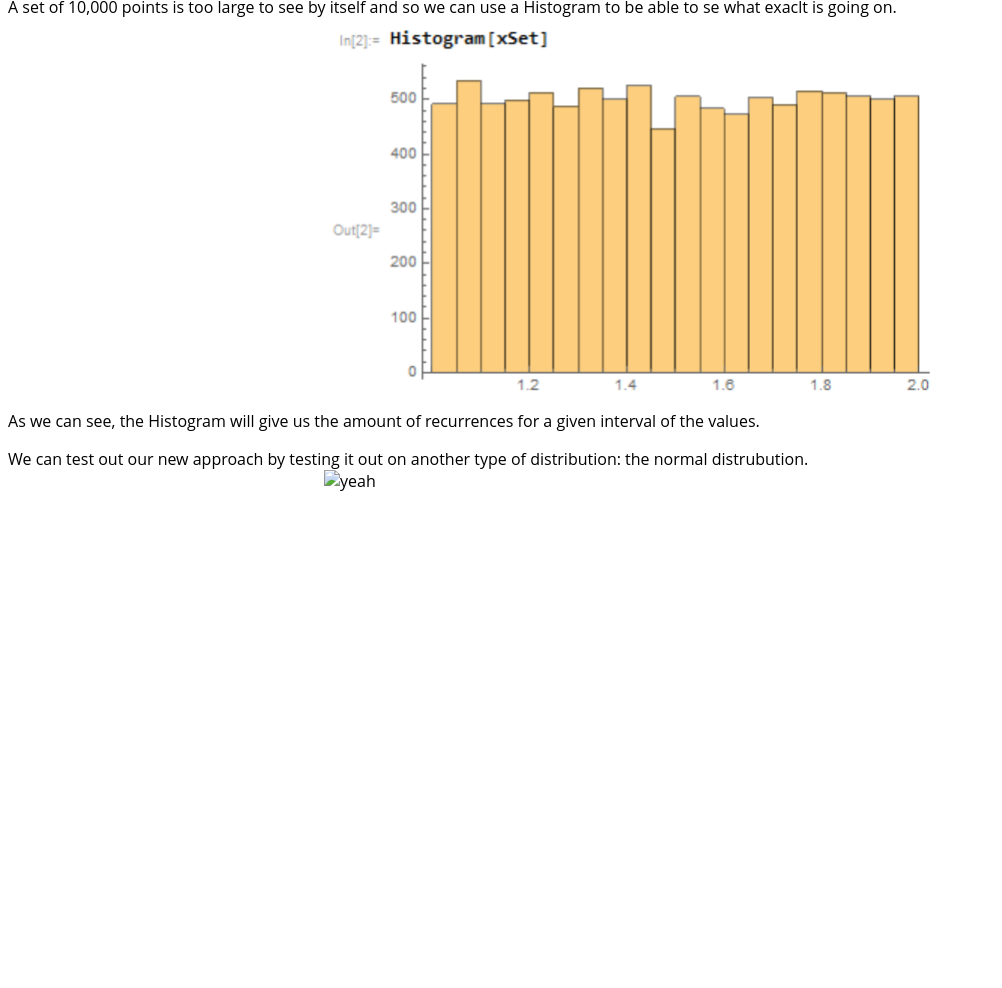
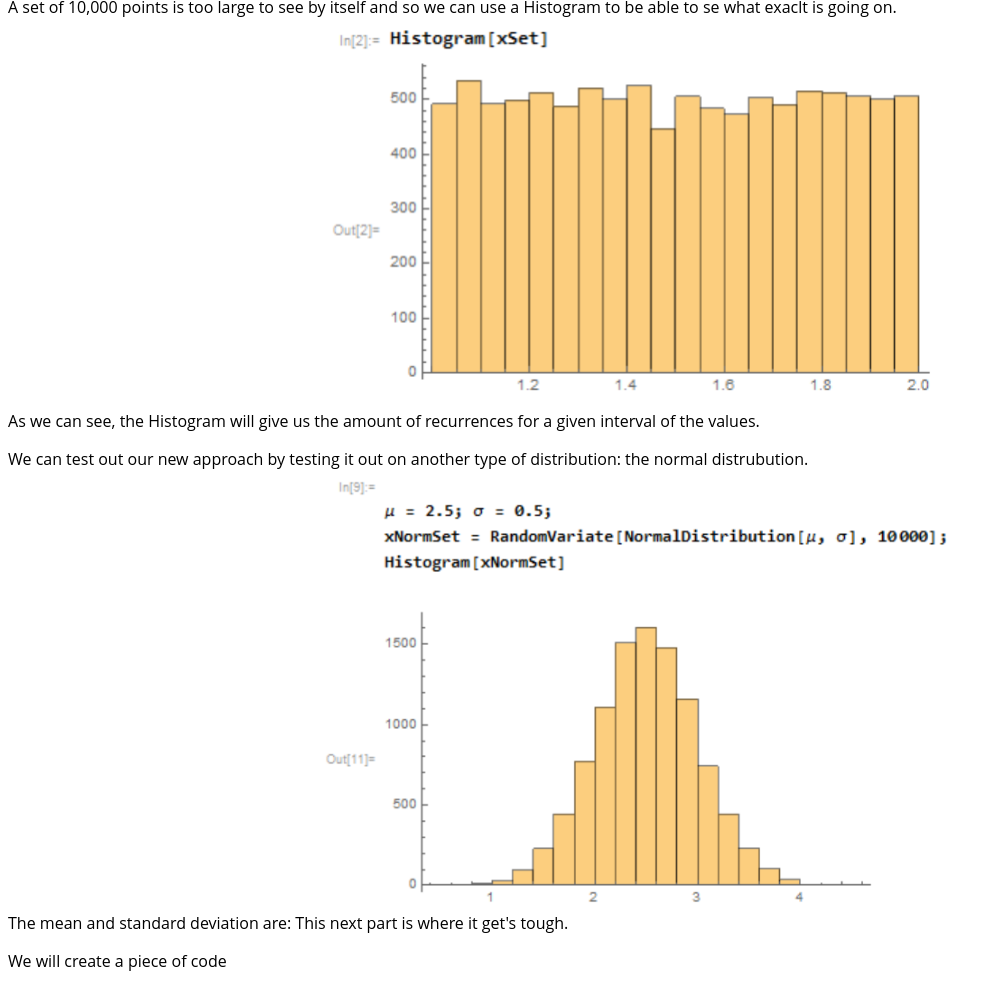
Before and after one commit to LastArchAngel/Website-Practice, a plain HTML site: page index.html in a window 1280 px wide. Shown: the part 331-1319 px from the top of the page, without its empty margins (0-1002 px from the left). Before the commit the page ends 839 px from the top, so only its background shows below. Drawn offline with Linux system fonts and the light colour scheme.

Commit message:
Maybe the last edit today

```diff
--- a/index.html
+++ b/index.html
@@ -5,6 +5,7 @@
 		<!-- I want to add a favicon... -->
 		<link rel="icon" href="images/faviconPi.ico">
 		<link rel="stylesheet" type="text/css" href="myStyle.css">
+		<title>Mathematica Simulation</title>
 	</head>
 
 	<body>
@@ -34,7 +35,12 @@
 			</p>
 			<p class="explain halfPage">
 				We can test out our new approach by testing it out on another type of distribution: the normal distrubution.
-				<img class="plot large" src="images/set_data_normDist_hist_10k" alt="yeah">
+				<img class="plot large" src="images/set_data_normDist_hist_10k.png" alt="yeah">
+				The mean and standard deviation are:
+				This next part is where it get's tough.
+			</p>
+			<p class="explain halfPage">
+				We will create a piece of code
 			</p>
 		</div>
 	</body>
```
